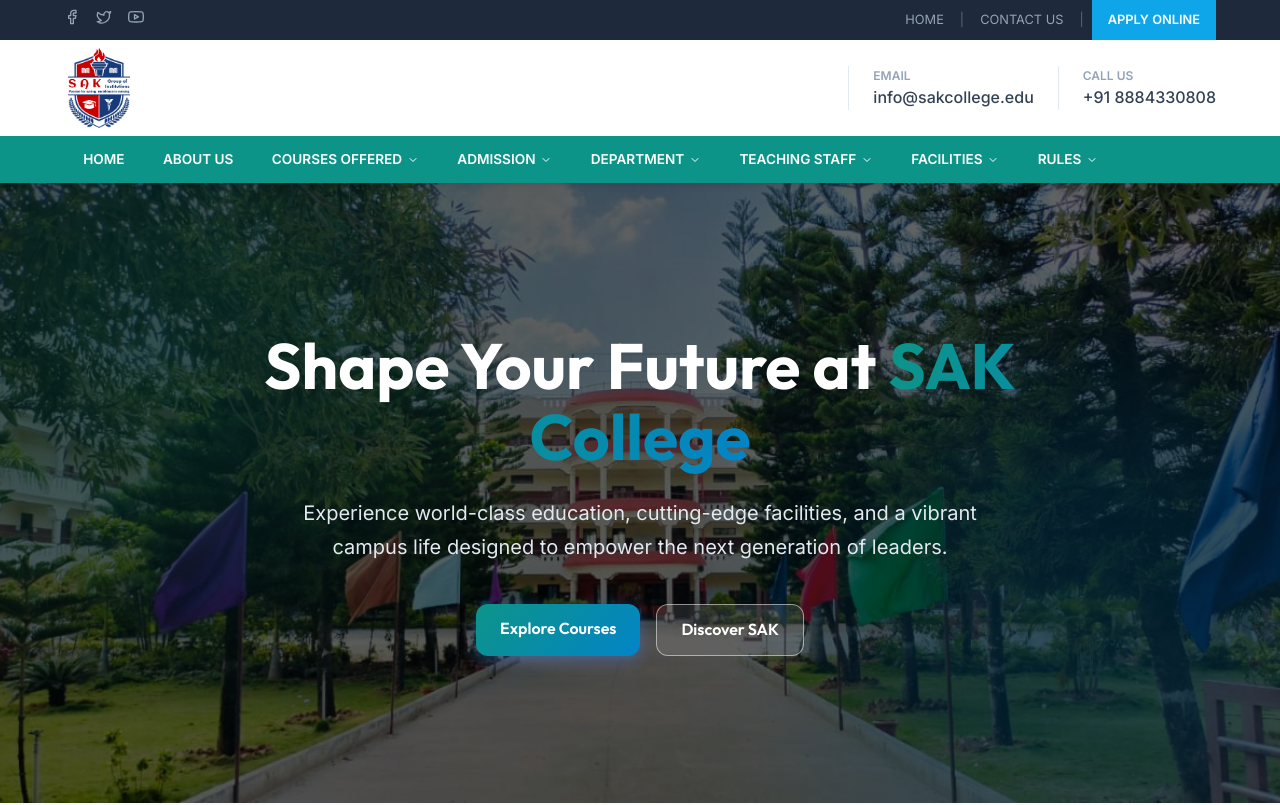
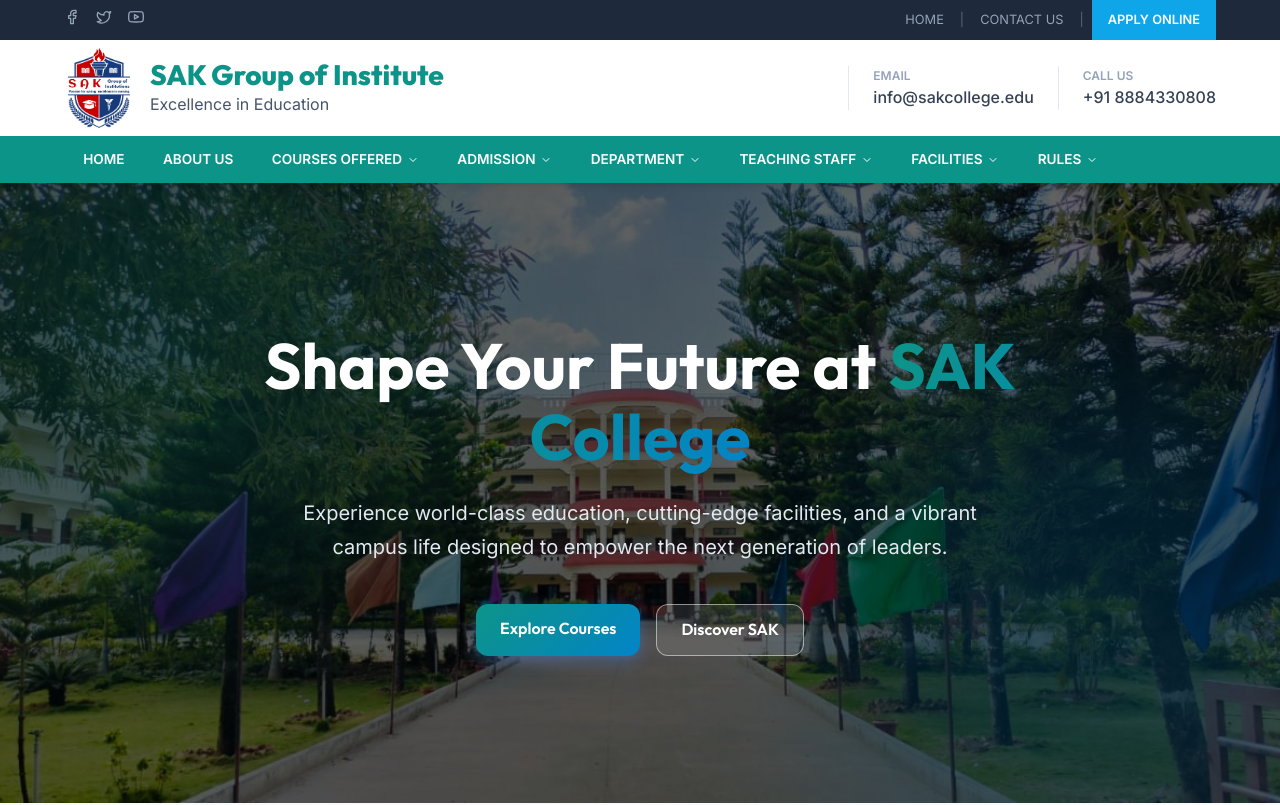
Before and after one commit to PISLIVE/SAK-Institute, a Next.js app in the folder frontend/: page / in a window 1280 px wide. Shown: the top 805 px of the page. Built offline with nearby package versions, Linux system fonts and the light colour scheme.

Commit message:
feat: add college name text next to logo

```diff
--- a/frontend/src/components/Navbar.tsx
+++ b/frontend/src/components/Navbar.tsx
@@ -41,7 +41,10 @@
               className={styles.logoImg}
               style={{ objectFit: 'contain' }}
             />
-          </Link>
+            <div className={styles.brandText}>
+              <h1 className={styles.collegeName}>SAK Group of Institute</h1>
+              <p className={styles.collegeSubName}>Excellence in Education</p>
+            </div>          </Link>
 
           <div className={styles.contactInfo}>
             <div className={styles.infoBlock}>
```
